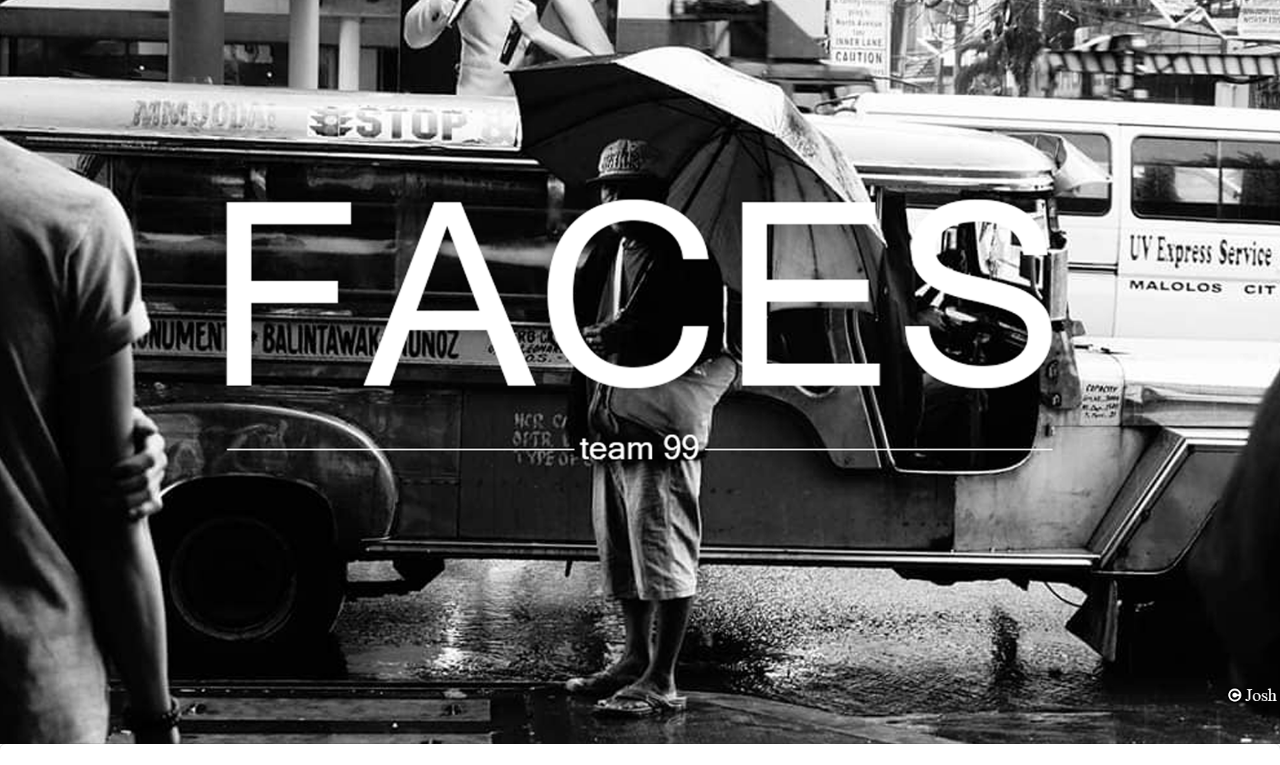
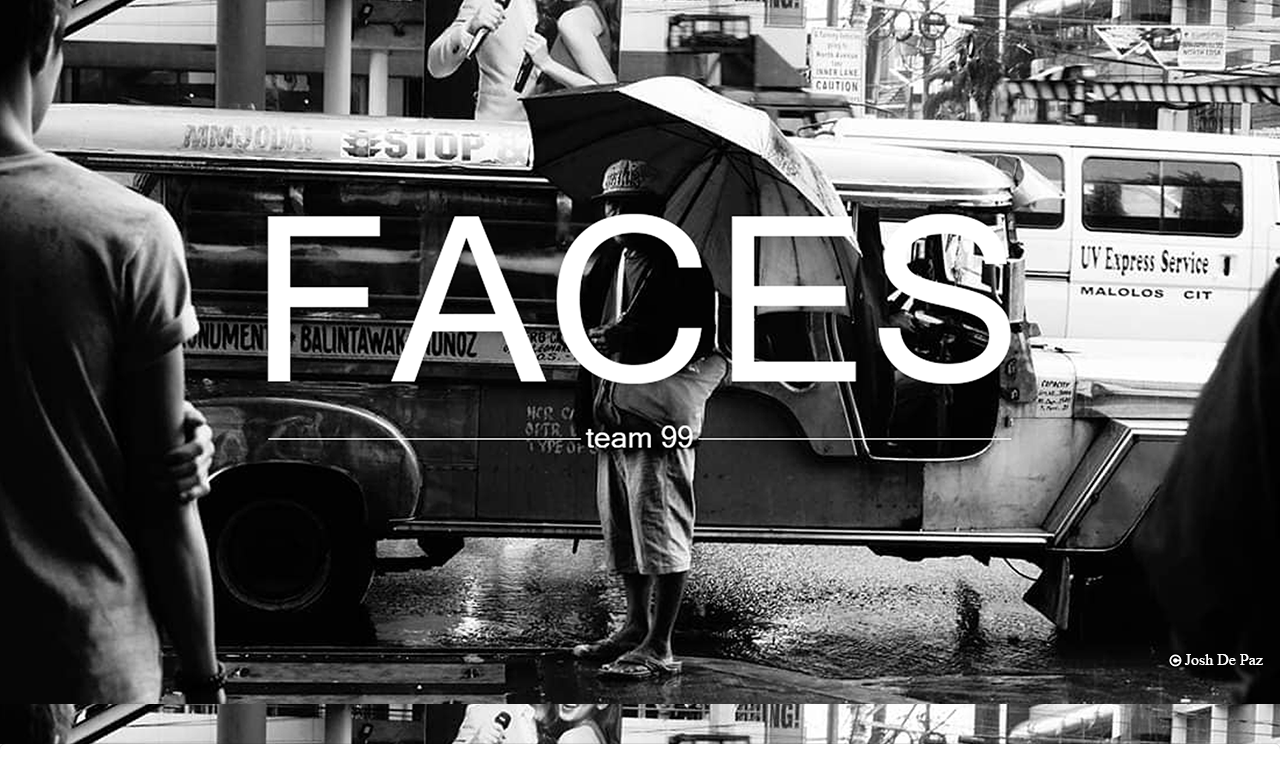
Before and after one commit to Jaaaahel/Faces, a plain HTML site: page index.html in a window 1280 px wide. Shown: the part 56-821 px from the top of the page. Drawn offline with nearby package versions, Linux system fonts and the light colour scheme; a script that the page names is missing.

Commit message:
fixed BG

```diff
--- a/index.html
+++ b/index.html
@@ -19,9 +19,10 @@
 			</div>
 		</div>
 
-		<section class="hero is-fullheight" style="background-image: url(assets/bg.png); background-size: cover;
-				background-position: center;">
+        <section class="hero is-fullheight is-hidden-touch" style="background-image: url(assets/bg1.png); background-size: 100%; background-position: center;">
 		</section>
+        <section class="hero is-fullheight-with-navbar is-hidden-desktop" style="background-image: url(assets/bg2.png); background-size: cover; background-position: center;">
+        </section>
 
 		<div class="box cta">
     		<div class="container">
```
Also changed, not shown: assets/bg.png (deleted), assets/bg1.png (added), assets/bg2.png (added).
